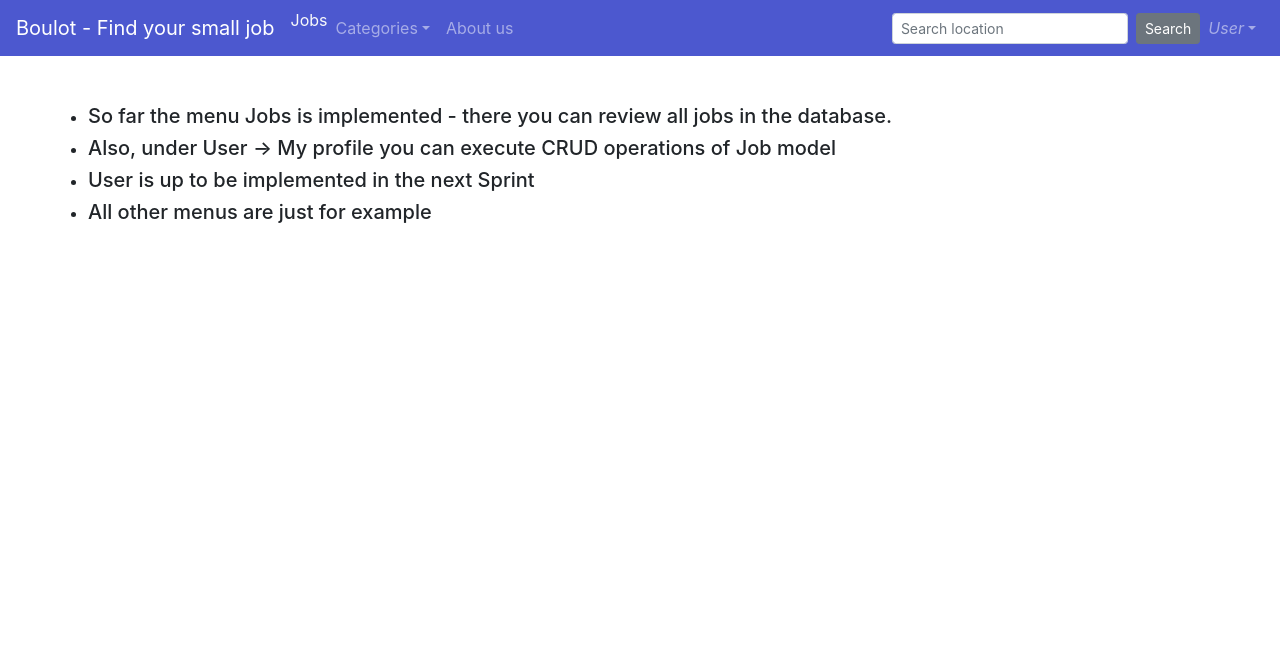
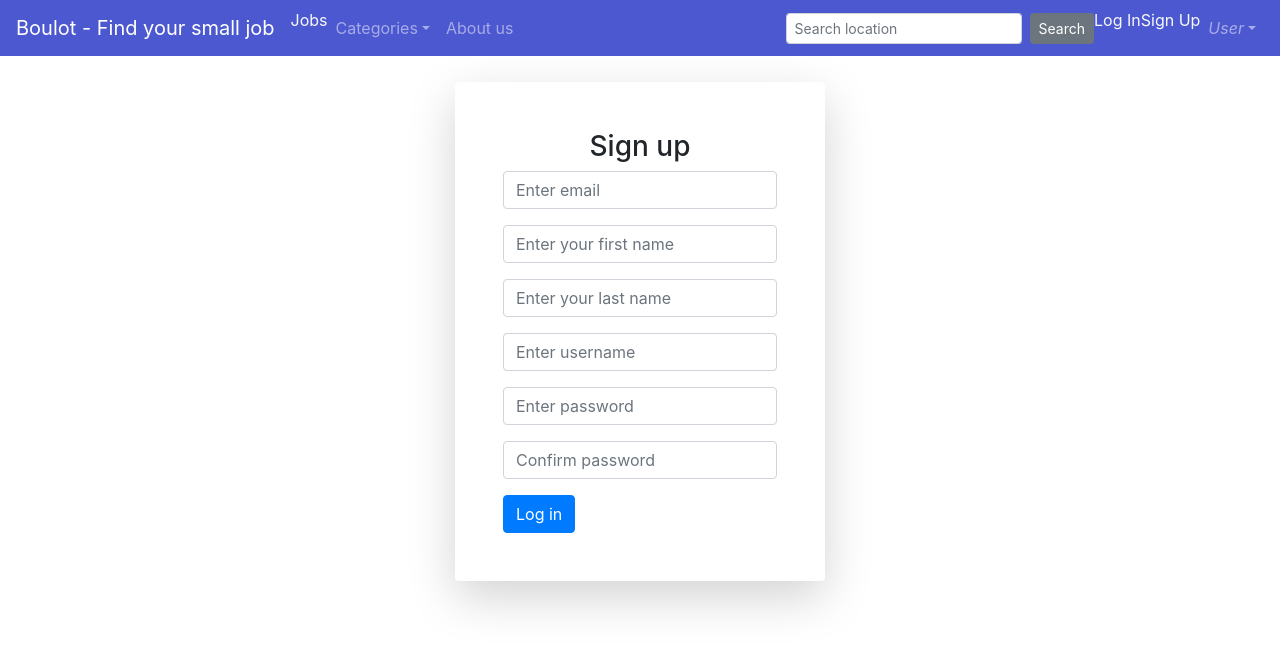
Before and after one commit to juliepetrova/job-finder-client, a Vue app: page /#/signup in a window 1280 px wide. Shown: the top 648 px of the page. Built offline with nearby package versions, Linux system fonts and the light colour scheme.

Commit message:
Initial design for Login and Sign up page

```diff
--- a/src/App.vue
+++ b/src/App.vue
@@ -2,12 +2,6 @@
   <div>
     <Nav/>
     <router-view></router-view>
-    <ul class="m-5">
-   <li> <h5> So far the menu Jobs is implemented - there you can review all jobs in the database.</h5></li>
-      <li> <h5>Also, under User -> My profile you can execute CRUD operations of Job model</h5></li>
-      <li> <h5>User is up to be implemented in the next Sprint</h5></li>
-      <li> <h5> All other menus are just for example</h5></li>
-    </ul>
   </div>
 
 </template>
--- /dev/null
+++ b/src/components/authentication/LogIn.vue
@@ -0,0 +1,82 @@
+<template>
+  <div class="main">
+    <div class="login d-flex justify-content-center bg-white rounded">
+      <b-form class="p-5 shadow-lg bg-white rounded" @submit="login">
+        <h3 class="d-flex justify-content-center"> Log in </h3>
+        <b-form-group id="input-group-1">
+          <b-form-input
+              id="input-1"
+              v-model="form.username"
+              type="text"
+              required
+              placeholder="Enter username"
+          ></b-form-input>
+        </b-form-group>
+
+        <b-form-group id="input-group-2">
+          <b-form-input
+              id="input-2"
+              v-model="form.password"
+              :type="type"
+              required
+              placeholder="Enter password"
+          ></b-form-input>
+        </b-form-group>
+
+
+        <b-form-group id="input-group-4">
+          <label class="inline-flex items-center">
+          <input class="mr-2 h-5 w-5" type="checkbox" @click="showPassword">{{
+            messagePassword }}</label>
+        </b-form-group>
+
+        <b-button class="d-flex justify-content-center" type="submit" variant="primary">Log in</b-button>
+      </b-form>
+
+    </div>
+</div>
+</template>
+
+<script>
+export default {
+
+  name: "LogIn",
+  data() {
+    return {
+      type: 'password',
+      messagePassword: 'Show Password',
+      form: {
+        username: '',
+        password: '',
+      }
+    }
+  },
+  methods: {
+
+    showPassword() {
+      if (this.type === 'password') {
+        this.type = 'text'
+        this.messagePassword = 'Hide Password'
+      } else {
+        this.type = 'password'
+        this.messagePassword = 'Show Password'
+      }
+    },
+    login() {
+      // this.$store.dispatch('currentUser/loginUser',this.user)
+    }
+  }
+}
+</script>
+
+<style scoped>
+.main{
+  width: 100%;
+  height: 100%;
+}
+
+.login{
+  padding-top: 12vw;
+}
+
+</style>
--- /dev/null
+++ b/src/components/authentication/Registration.vue
@@ -0,0 +1,121 @@
+<template>
+  <div class="main">
+    <div class="signup d-flex justify-content-center">
+      <b-form class="p-5 shadow-lg bg-white rounded" @submit="register">
+        <h3 class="d-flex justify-content-center"> Sign up </h3>
+
+        <b-form-group id="input-group-0">
+          <b-form-input
+              id="input-0"
+              v-model="form.email"
+              type="text"
+              required
+              placeholder="Enter email"
+          ></b-form-input>
+        </b-form-group>
+
+        <b-form-group id="input-group-3">
+          <b-form-input
+              id="input-3"
+              v-model="form.firstname"
+              type="text"
+              required
+              placeholder="Enter your first name"
+          ></b-form-input>
+        </b-form-group>
+
+        <b-form-group id="input-group-4">
+          <b-form-input
+              id="input-4"
+              v-model="form.lastname"
+              type="text"
+              required
+              placeholder="Enter your last name"
+          ></b-form-input>
+        </b-form-group>
+
+        <b-form-group id="input-group-1">
+          <b-form-input
+              id="input-1"
+              v-model="form.username"
+              type="text"
+              required
+              placeholder="Enter username"
+          ></b-form-input>
+        </b-form-group>
+
+
+
+        <b-form-group id="input-group-2">
+          <b-form-input
+              id="input-2"
+              v-model="form.password"
+              type="password"
+              required
+              placeholder="Enter password"
+          ></b-form-input>
+        </b-form-group>
+        <b-form-group id="input-group-5">
+          <b-form-input
+              id="input-5"
+              v-model="form.confirmPassword"
+              type="password"
+              required
+              placeholder="Confirm password"
+          ></b-form-input>
+        </b-form-group>
+
+        <b-button class="d-flex justify-content-center" type="submit" variant="primary">Log in</b-button>
+      </b-form>
+
+    </div>
+  </div>
+</template>
+
+<script>
+export default {
+
+  name: "Register",
+  data() {
+    return {
+      type: 'password',
+      messagePassword: 'Show Password',
+      form: {
+        email:'',
+        firstname:'',
+        lastname:'',
+        username: '',
+        password: '',
+        confirmPassword:'',
+      }
+    }
+  },
+  methods: {
+
+    showPassword() {
+      if (this.type === 'password') {
+        this.type = 'text'
+        this.messagePassword = 'Hide Password'
+      } else {
+        this.type = 'password'
+        this.messagePassword = 'Show Password'
+      }
+    },
+    register() {
+      // this.$store.dispatch('currentUser/loginUser',this.user)
+    }
+  }
+}
+</script>
+
+<style scoped>
+.main{
+  width: 100%;
+  height: 100%;
+}
+
+.signup{
+  padding-top: 2vw;
+}
+
+</style>
--- a/src/components/layout/Nav.vue
+++ b/src/components/layout/Nav.vue
@@ -26,6 +26,12 @@
             <b-form-input size="sm" class="mr-sm-2" placeholder="Search location"></b-form-input>
             <b-button size="sm" class="my-2 my-sm-0" type="submit">Search</b-button>
           </b-nav-form>
+          <router-link to="/login" class="lg:mr-16">
+            <p class="text-light">Log In</p>
+          </router-link>
+          <router-link to="/signup" class="lg:mr-16">
+            <p class="text-light">Sign Up</p>
+          </router-link>
 
 
           <b-nav-item-dropdown right>
--- a/src/main.js
+++ b/src/main.js
@@ -6,6 +6,8 @@ import 'bootstrap-vue/dist/bootstrap-vue.css'
 import VueRouter from 'vue-router'
 import ProfilePageEmployer from "@/components/employer/ProfilePageEmployer";
 import jobPosts from "@/components/jobPosts";
+import LogIn from "@/components/authentication/LogIn";
+import Registration from "@/components/authentication/Registration";
 
 
 Vue.config.productionTip = false
@@ -18,6 +20,8 @@ const routes = [
   // { path: '/register', component: Register },
   { path: '/myProfile', component:ProfilePageEmployer},
   { path: '/posts', component: jobPosts},
+  { path: '/login', component: LogIn},
+  { path: '/signup', component: Registration},
 ]
 
 const router = new VueRouter({
```
